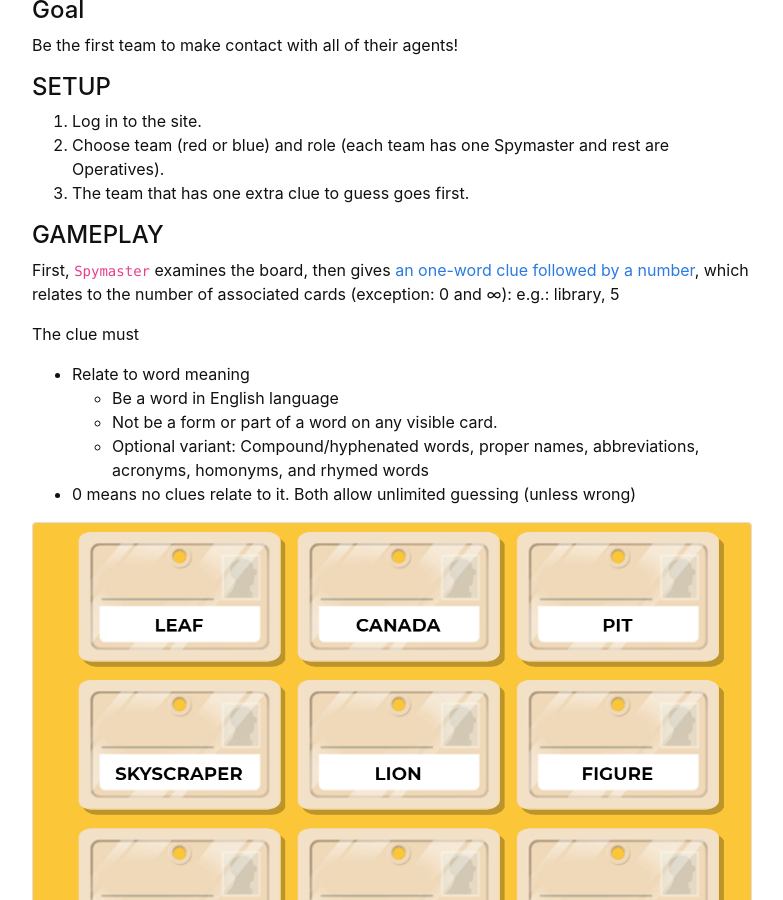
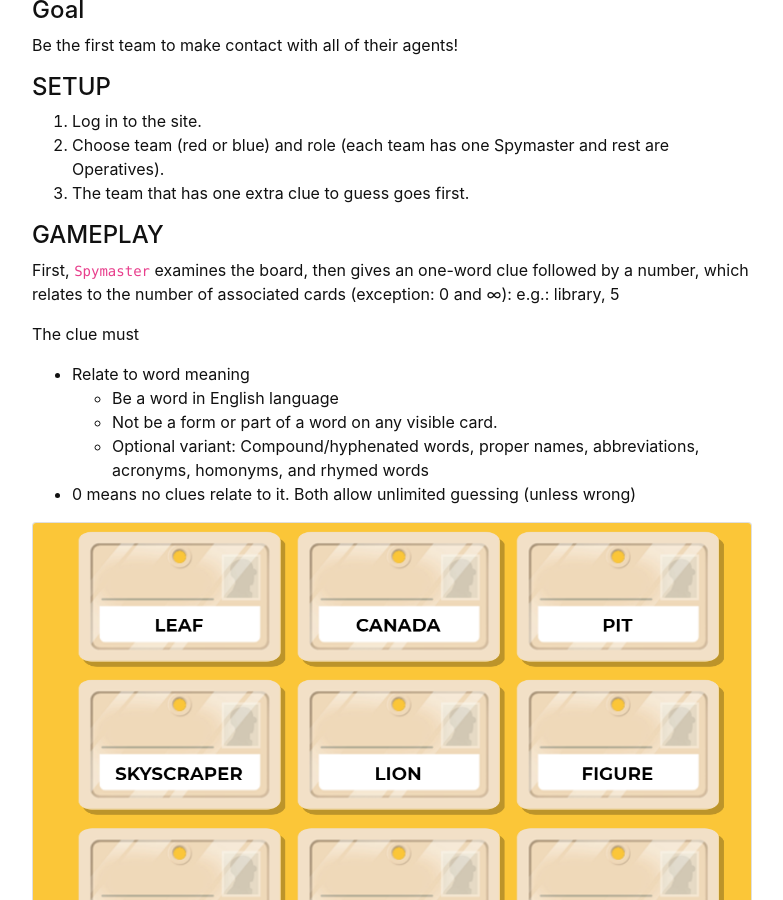
Before and after one commit to hanwendong1/VirtualGaming, a Jekyll site: the page built from content/1-Codenames.md, in a window 1280 px wide and 900 px high, scrolled down 1527 px. Shown: the whole window, without its empty margins (248-1031 px from the left). Built offline with Jekyll 4.4.1, drawn with Linux system fonts in a browser that asks for light colours; part of the change alters nothing that is shown.

```diff
--- a/content/1-Codenames.md
+++ b/content/1-Codenames.md
@@ -75,7 +75,7 @@ Be the first team to make contact with all of their agents!
 3. The team that has one extra clue to guess goes first.
 
 #### GAMEPLAY
-First, `Spymaster` examines the board, then gives [an one-word clue followed by a number](https://codenamesgame.com/), which relates to the number of associated cards (exception: 0 and ∞): e.g.: library, 5
+First, `Spymaster` examines the board, then gives an one-word clue followed by a number, which relates to the number of associated cards (exception: 0 and ∞): e.g.: library, 5
 
 The clue must
 - Relate to word meaning
```
